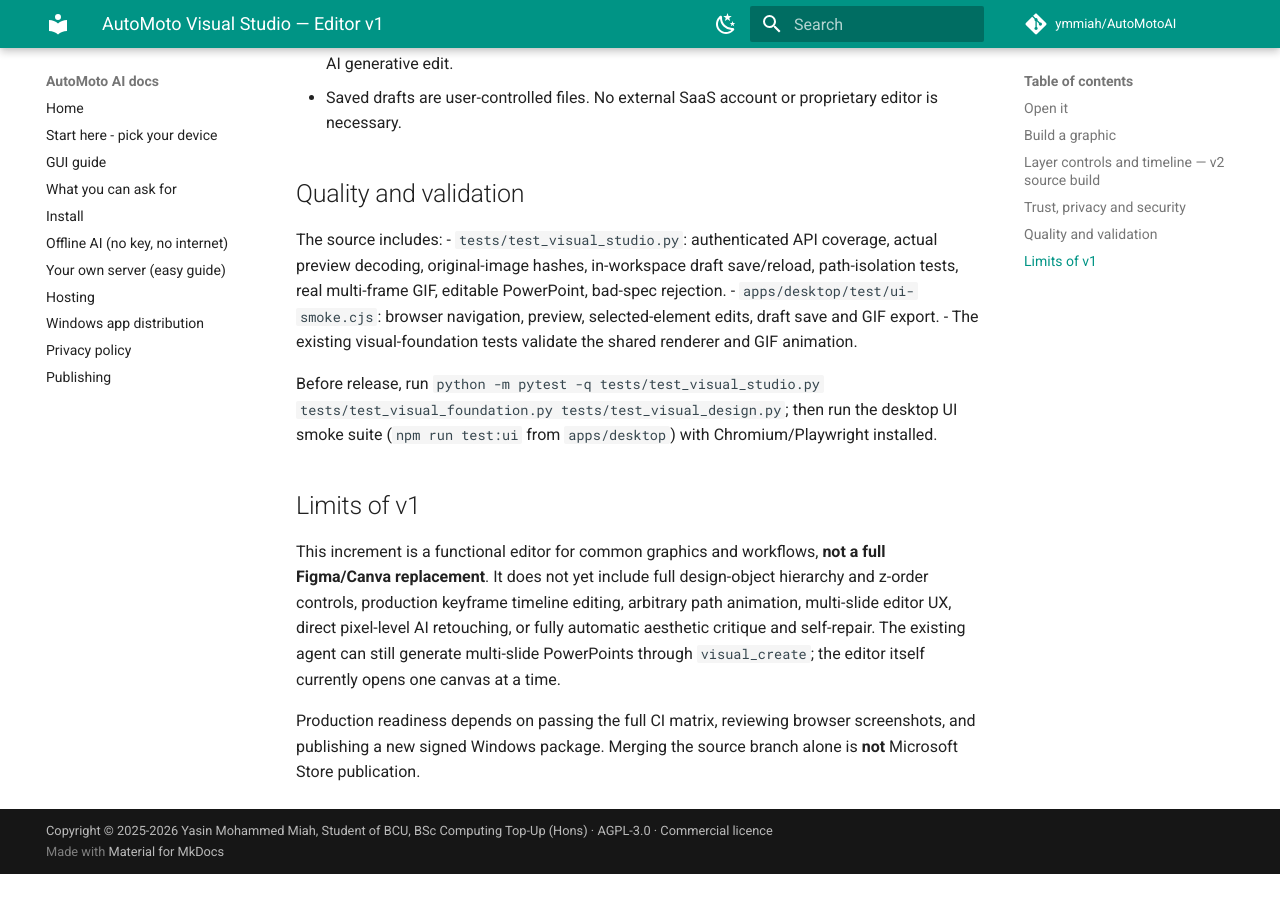
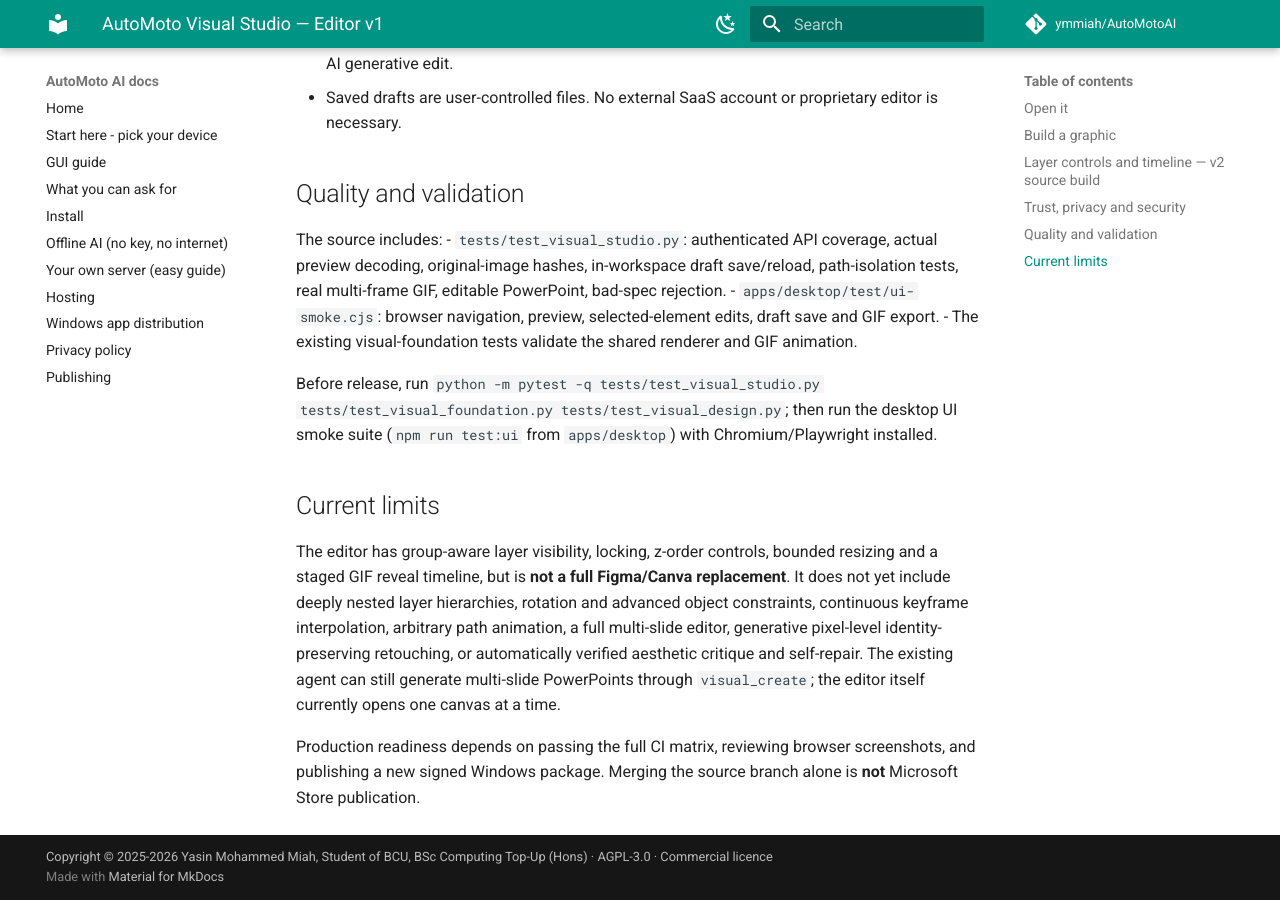
Before and after one commit to ymmiah/AutoMotoAI, an MkDocs documentation site: the page built from docs/VISUAL-STUDIO.md, in a window 1280 px wide and 900 px high, scrolled down 2508 px. Built offline with MkDocs 1.6.1 and Material for MkDocs 9.7.7, drawn with Linux system fonts in a browser that asks for light colours; comment, search, counter and statistics services are not loaded; before the commit the page ends 3382 px from its top, so only the background shows below that.

Commit message:
Update editor scope and clearly distinguish sequence reveals from advanced keyframe animation

```diff
--- a/docs/VISUAL-STUDIO.md
+++ b/docs/VISUAL-STUDIO.md
@@ -71,8 +71,8 @@
 
 Before release, run `python -m pytest -q tests/test_visual_studio.py tests/test_visual_foundation.py tests/test_visual_design.py`; then run the desktop UI smoke suite (`npm run test:ui` from `apps/desktop`) with Chromium/Playwright installed.
 
-## Limits of v1
+## Current limits
 
-This increment is a functional editor for common graphics and workflows, **not a full Figma/Canva replacement**. It does not yet include full design-object hierarchy and z-order controls, production keyframe timeline editing, arbitrary path animation, multi-slide editor UX, direct pixel-level AI retouching, or fully automatic aesthetic critique and self-repair. The existing agent can still generate multi-slide PowerPoints through `visual_create`; the editor itself currently opens one canvas at a time.
+The editor has group-aware layer visibility, locking, z-order controls, bounded resizing and a staged GIF reveal timeline, but is **not a full Figma/Canva replacement**. It does not yet include deeply nested layer hierarchies, rotation and advanced object constraints, continuous keyframe interpolation, arbitrary path animation, a full multi-slide editor, generative pixel-level identity-preserving retouching, or automatically verified aesthetic critique and self-repair. The existing agent can still generate multi-slide PowerPoints through `visual_create`; the editor itself currently opens one canvas at a time.
 
 Production readiness depends on passing the full CI matrix, reviewing browser screenshots, and publishing a new signed Windows package. Merging the source branch alone is **not** Microsoft Store publication.
```
